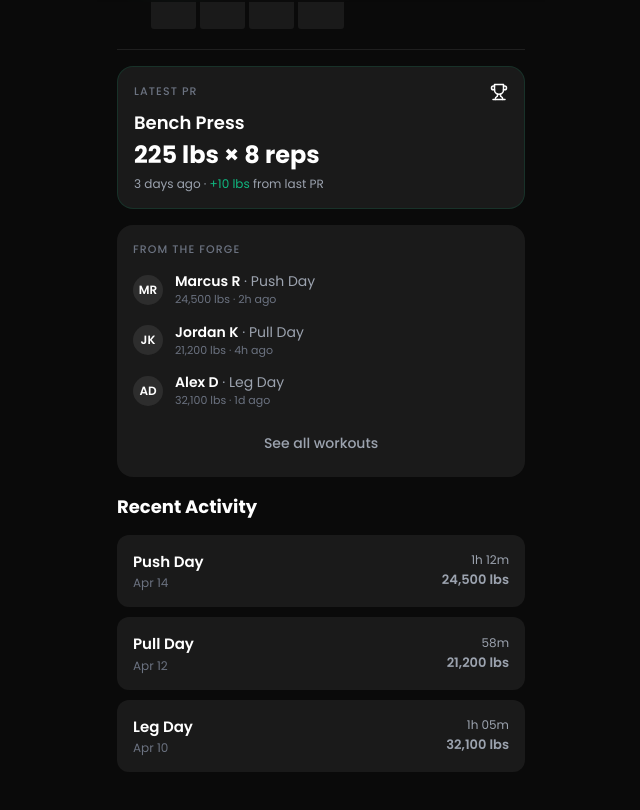
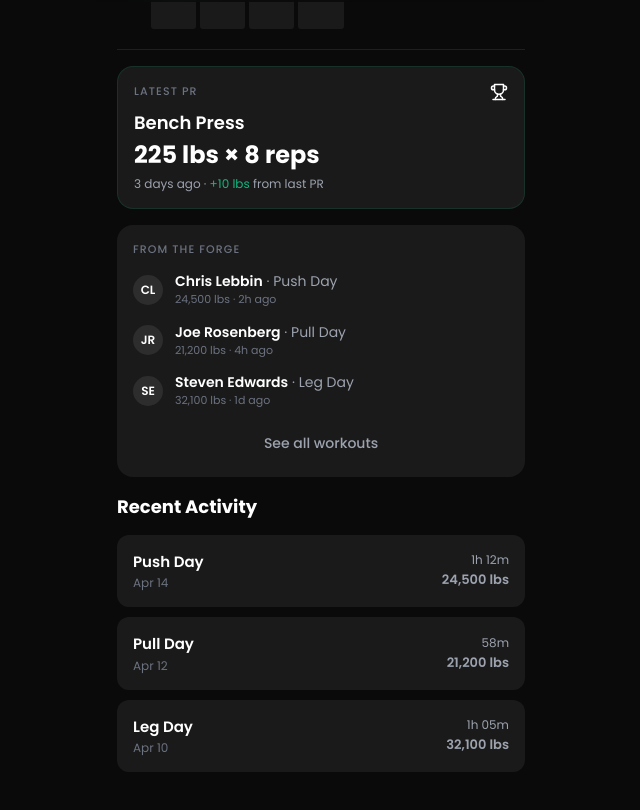
Before and after one commit to bowenthewizard/Forge-App, a Next.js app: page / in a window 1280 px wide. Shown: the part 798-1608 px from the top of the page, without its empty margins (319-959 px from the left). Built offline with nearby package versions, Linux system fonts and the light colour scheme; no server answers.

Commit message:
Home Screen and Profile name changes

```diff
--- a/components/screens/HomeScreen.tsx
+++ b/components/screens/HomeScreen.tsx
@@ -2,18 +2,73 @@
 
 import { User } from "lucide-react";
 import { FeaturedPRCard } from "@/components/home/FeaturedPRCard";
-import { FriendsFeedCard } from "@/components/home/FriendsFeedCard";
 import { QuickActionsRow } from "@/components/home/QuickActionsRow";
 import { RecentActivityCard } from "@/components/home/RecentActivityCard";
 import { TodaysWorkoutCard } from "@/components/home/TodaysWorkoutCard";
 import { WeeklyVolumeCard } from "@/components/home/WeeklyVolumeCard";
+
+const PREVIEW_FRIENDS_FEED = [
+  {
+    initials: "CL",
+    name: "Chris Lebbin",
+    workout: "Push Day",
+    volume: 24500,
+    timeAgo: "2h",
+  },
+  {
+    initials: "JR",
+    name: "Joe Rosenberg",
+    workout: "Pull Day",
+    volume: 21200,
+    timeAgo: "4h",
+  },
+  {
+    initials: "SE",
+    name: "Steven Edwards",
+    workout: "Leg Day",
+    volume: 32100,
+    timeAgo: "1d",
+  },
+];
+
+function PreviewFriendsFeedCard() {
+  return (
+    <div className="bg-surface rounded-2xl p-4">
+      <div className="section-label mb-3.5">From The Forge</div>
+      <div className="space-y-3.5">
+        {PREVIEW_FRIENDS_FEED.map((entry) => (
+          <div
+            key={entry.initials + entry.timeAgo}
+            className="flex items-center gap-3"
+          >
+            <div className="w-[30px] h-[30px] rounded-full bg-[#2D2D2D] flex items-center justify-center text-xs font-semibold text-white">
+              {entry.initials}
+            </div>
+            <div className="min-w-0">
+              <div className="text-sm truncate">
+                <span className="font-semibold text-white">{entry.name}</span>
+                <span className="text-text-secondary"> · {entry.workout}</span>
+              </div>
+              <div className="text-[11px] text-text-tertiary">
+                {entry.volume.toLocaleString()} lbs · {entry.timeAgo} ago
+              </div>
+            </div>
+          </div>
+        ))}
+      </div>
+      <button className="w-full mt-4 h-9 rounded-button text-sm font-medium text-text-secondary hover:bg-[#222222] transition-colors">
+        See all workouts
+      </button>
+    </div>
+  );
+}
 
 const HOME_CARDS = [
   { id: "todays-workout", Component: TodaysWorkoutCard },
   { id: "quick-actions", Component: QuickActionsRow },
   { id: "weekly-volume", Component: WeeklyVolumeCard },
   { id: "featured-pr", Component: FeaturedPRCard },
-  { id: "friends-feed", Component: FriendsFeedCard },
+  { id: "friends-feed", Component: PreviewFriendsFeedCard },
   { id: "recent-activity", Component: RecentActivityCard },
 ];
 
--- a/components/screens/ProfileScreen.tsx
+++ b/components/screens/ProfileScreen.tsx
@@ -25,10 +25,21 @@ export function ProfileScreen() {
           <User size={26} className="text-text-tertiary" strokeWidth={1.8} />
         </div>
         <div>
-          <h1 className="text-[22px] font-bold">Alex</h1>
+          <h1 className="text-[22px] font-bold">FORGE</h1>
           <div className="text-[13px] text-text-tertiary mt-0.5">
-            Training since Jan 2024
+            Preview Build · v0.1
           </div>
+        </div>
+      </div>
+
+      <div className="mb-5 pl-3 pr-4 py-3 border-l-2 border-purple-500/50 bg-purple-500/5 rounded-r-[10px]">
+        <div className="text-[10px] font-semibold text-purple-300 uppercase tracking-[0.14em] mb-1">
+          Preview Build
+        </div>
+        <div className="text-[12px] text-text-secondary leading-relaxed">
+          {
+            "You're viewing an early preview of FORGE. Stats below are sample data — real tracking starts when you log your first workout."
+          }
         </div>
       </div>
 
```
Also changed, not shown: app/POLISH.md (+61 -0 lines).
